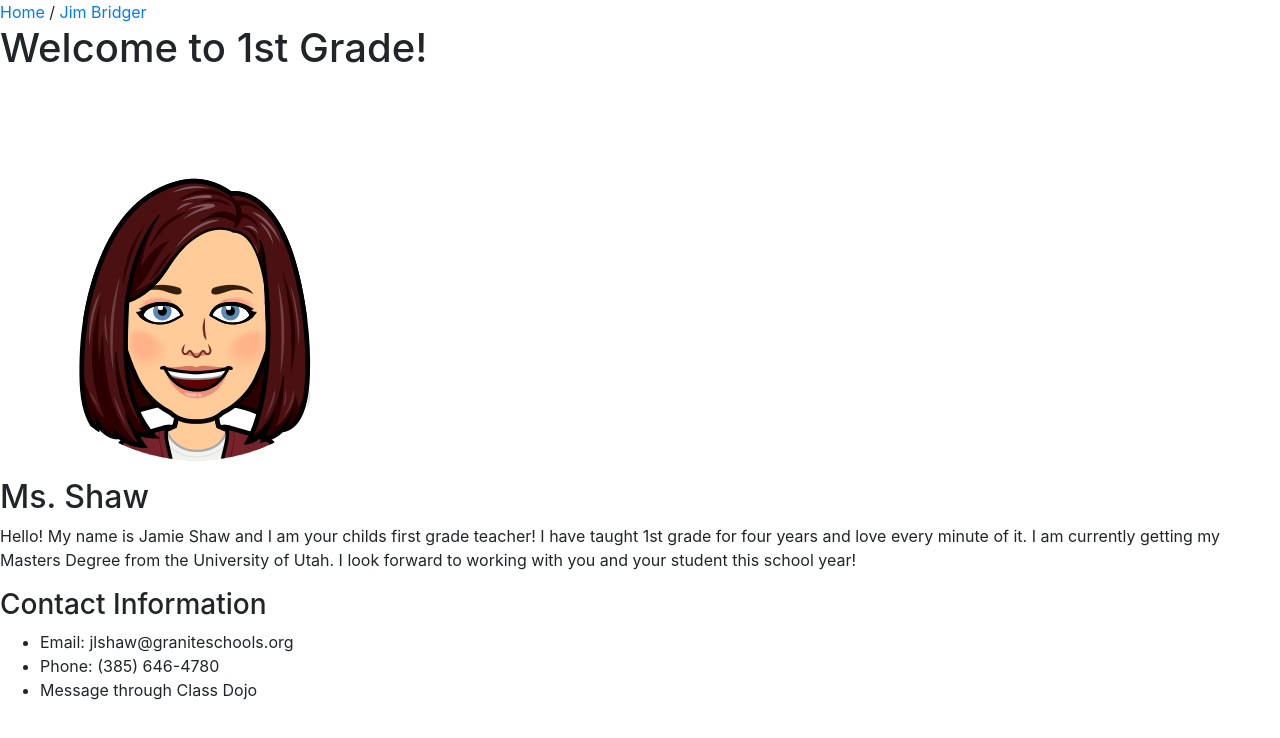
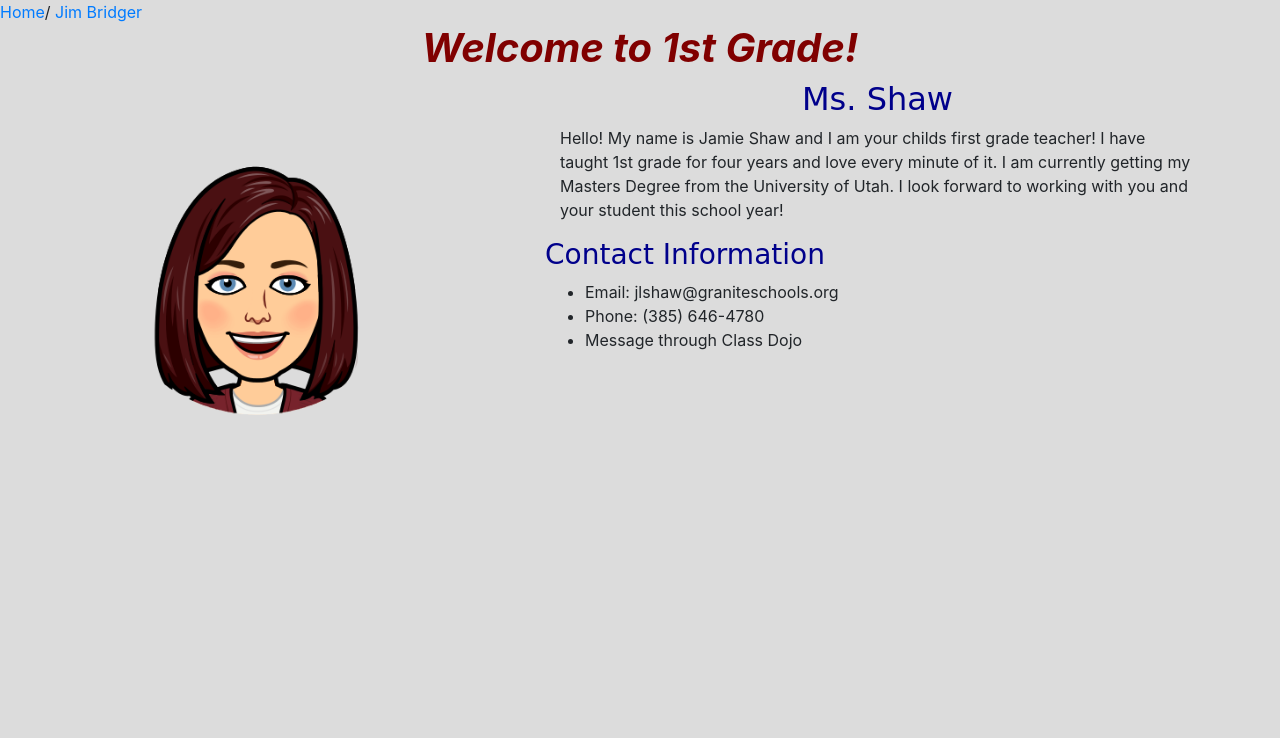
Before and after one commit to jlshaw0723/edps6560jamieshaw, a plain HTML site: page index.html in a window 1280 px wide. Drawn offline with nearby package versions, Linux system fonts and the light colour scheme; files that its build step writes are made by us from their sources.

Commit message:
Add files via upload

```diff
--- a/index.html
+++ b/index.html
@@ -7,27 +7,41 @@
 
     <!-- Bootstrap CSS -->
     <link rel="stylesheet" href="https://stackpath.bootstrapcdn.com/bootstrap/4.1.3/css/bootstrap.min.css" integrity="sha384-MCw98/SFnGE8fJT3GXwEOngsV7Zt27NXFoaoApmYm81iuXoPkFOJwJ8ERdknLPMO" crossorigin="anonymous">
-
+    <link rel="stylesheet" href="css/style.css">
     <title>Ms.Shaw's Classroom</title>
   </head>
   <body>
       <nav>
-        <a href="#">Home</a><span> / </span>
-        <a href="https://schools.graniteschools.org/bridger/"target = "_blank">Jim Bridger </a>
-      <div class="container">
+        <a href="#">Home</a><span>/</span>
+        <a href="https://schools.graniteschools.org/bridger/"target = "_blank">Jim Bridger</a>
+
 
     </nav>
-          <h1>Welcome to 1st Grade! </h1>
+          <center><h1><span style= "font-weight: bold; font-style: italic; color: maroon;">Welcome to 1st Grade! </span></h1></center>
 
-      <img src="img/Jamie%20copy.png">
-          <h2>Ms. Shaw</h2>
+
+          <div class="container">
+            <div class="row">
+               <div class="col-5">
+                <img width="auto" height="350" src="img/Jamie%20copy.png">
+          </div>
+
+            <div class="col-7">
+                <center><h2><span style="color: darkblue; font-family: cursive;">Ms. Shaw </span></h2></center>
           <p>Hello! My name is Jamie Shaw and I am your childs first grade teacher! I have taught 1st grade for four years and love every minute of it. I am currently getting my Masters Degree from the University of Utah. I look forward to working with you and your student this school year! </p>
-          <h3>Contact Information</h3>
+            <div class="row">
+                <center><h3><span style="color: darkblue; font-family: cursive;">Contact Information</span></h3></center>
+                </div>
+                <div class="row">
           <ul>
               <li> Email: jlshaw@graniteschools.org </li>
               <li> Phone: (385) 646-4780</li>
               <li> Message through Class Dojo</li>
           </ul>
+                </div>
+
+
+
 
     <!-- Optional JavaScript -->
     <!-- jQuery first, then Popper.js, then Bootstrap JS -->
--- /dev/null
+++ b/style.css
@@ -0,0 +1,3 @@
+body {
+  background-color: gainsboro;
+}
```
